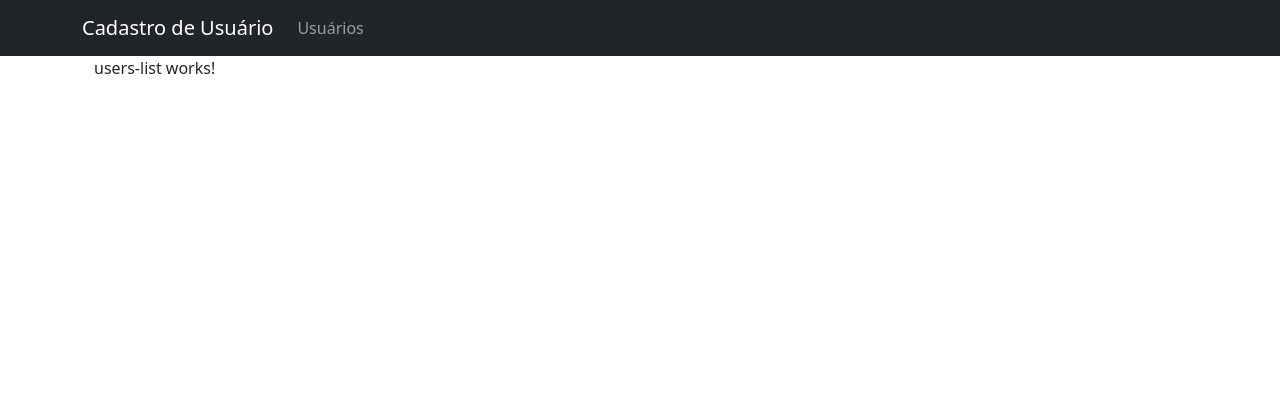
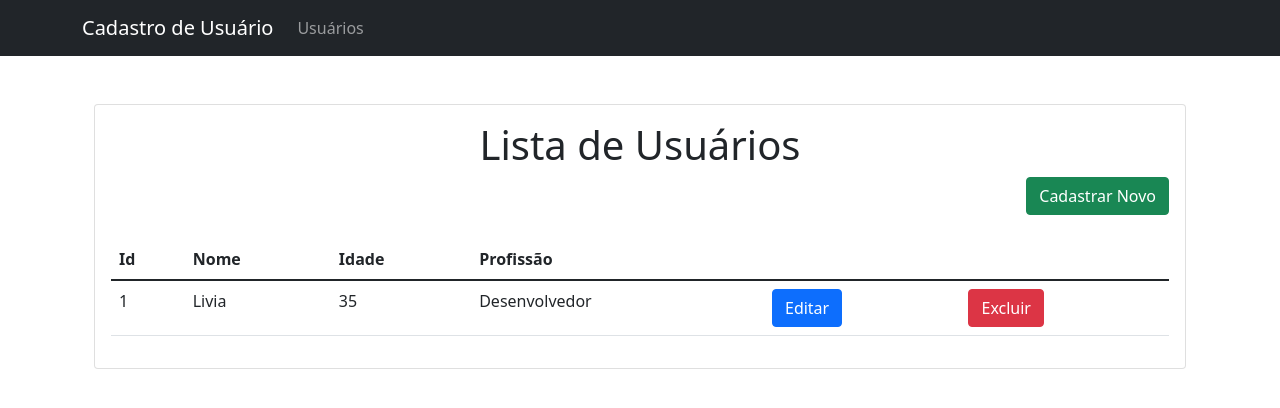
Before and after one commit to liviagoncalves/crud-dio-angular, an Angular app: page / in a window 1280 px wide. Shown: the top 408 px of the page. Built offline with nearby package versions, Linux system fonts and the light colour scheme.

Commit message:
criando Compomente user-form

```diff
--- a/src/app/app-routing.module.ts
+++ b/src/app/app-routing.module.ts
@@ -1,9 +1,11 @@
 import { NgModule } from '@angular/core';
 import { RouterModule, Routes } from '@angular/router';
 import {UsersListComponent} from "./pages/users/users-list/users-list.component";
+import {UserFormComponent} from "./pages/users/user-form/user-form.component";
 
 const routes: Routes = [
-  { path: '', component: UsersListComponent}
+  { path: '', component: UsersListComponent},
+  { path: 'form', component: UserFormComponent}
 ];
 
 @NgModule({
--- a/src/app/app.module.ts
+++ b/src/app/app.module.ts
@@ -5,12 +5,14 @@ import { AppRoutingModule } from './app-routing.module';
 import { AppComponent } from './app.component';
 import { HeaderComponent } from './components/header/header.component';
 import { UsersListComponent } from './pages/users/users-list/users-list.component';
+import { UserFormComponent } from './pages/users/user-form/user-form.component';
 
 @NgModule({
   declarations: [
     AppComponent,
     HeaderComponent,
     UsersListComponent,
+    UserFormComponent,
   ],
   imports: [
     BrowserModule,
--- a/src/app/components/header/header.component.html
+++ b/src/app/components/header/header.component.html
@@ -1,13 +1,13 @@
 <nav class="navbar navbar-expand-lg navbar-dark bg-dark">
   <div class="container">
-    <a href="" class="navbar-brand">Cadastro de Usuário</a>
+    <a routerLink="/" class="navbar-brand">Cadastro de Usuário</a>
     <button class="navbar-toggler" type="button" data-toggle="collapse" data-target="#navbarSupportedContent" aria-controls="navbarSupportedContent" aria-expanded="false" aria-label="Toggle navigation">
       <span class="navbar-toggler-icon"></span>
     </button>
     <div class="collapse navbar-collapse" id="#navbarSupportedContent">
       <ul class="navbar-nav mr-auto">
         <li class="nav-item">
-          <a href="" class="nav-link">Usuários</a>
+          <a routerLink="/" class="nav-link">Usuários</a>
         </li>
       </ul>
     </div>
--- /dev/null
+++ b/src/app/pages/users/user-form/user-form.component.html
@@ -0,0 +1,41 @@
+ <div class="card w-100 my-5">
+   <div class="card-body">
+     <h1 class="card-title text-center">Formulário de Usuários</h1>
+     <form>
+       <div class="row my-4">
+         <div class="col-6">
+           <div class="form-floating">
+             <input type="text" class="form-control" id="nome" placeholder="Digite o seu Nome">
+             <label for="nome">Nome</label>
+           </div>
+         </div>
+         <div class="col-6">
+           <div class="form-floating">
+             <input type="text" class="form-control" id="sobrenome" placeholder="Digite o seu Sobrenome">
+             <label for="sobrenome">Sobrenome</label>
+           </div>
+         </div>
+       </div>
+       <div class="row my-4">
+         <div class="col-6">
+           <div class="form-floating">
+             <input type="text" class="form-control" id="idade" placeholder="Digite a sua Idade">
+             <label for="idade">Idade</label>
+           </div>
+         </div>
+         <div class="col-6">
+           <div class="form-floating">
+           <input type="text" class="form-control" id="profissao" placeholder="Digite a sua Profissão">
+           <label for="profissao">Profissão</label>
+         </div>
+         </div>
+       </div>
+       <div class="row my-4">
+         <div class="form-group col-12 mt-4">
+           <button type="button" class="btn btn-outline-danger float-start">Cancelar</button>
+           <button type="button" class="btn btn-outline-success float-end">Enviar</button>
+         </div>
+       </div>
+     </form>
+   </div>
+ </div>
--- /dev/null
+++ b/src/app/pages/users/user-form/user-form.component.ts
@@ -0,0 +1,15 @@
+import { Component, OnInit } from '@angular/core';
+
+@Component({
+  selector: 'app-user-form',
+  templateUrl: './user-form.component.html',
+  styleUrls: ['./user-form.component.css']
+})
+export class UserFormComponent implements OnInit {
+
+  constructor() { }
+
+  ngOnInit(): void {
+  }
+
+}
--- a/src/app/pages/users/users-list/users-list.component.html
+++ b/src/app/pages/users/users-list/users-list.component.html
@@ -1 +1,33 @@
-<p>users-list works!</p>
+<div class="card w-100 my-5">
+  <div class="card-body">
+    <h1 class="card-title text-center">Lista de Usuários</h1>
+    <button class="btn btn-success mb-4 float-end" routerLink="/form">
+      Cadastrar Novo
+    </button>
+    <table class="table">
+      <thead>
+        <tr>
+          <th>Id</th>
+          <th>Nome</th>
+          <th>Idade</th>
+          <th>Profissão</th>
+          <th colspan="2"></th>
+        </tr>
+      </thead>
+      <tbody>
+        <tr>
+          <td>1</td>
+          <td>Livia</td>
+          <td>35</td>
+          <td>Desenvolvedor</td>
+          <td>
+            <button class="btn btn-primary">Editar</button>
+          </td>
+          <td>
+            <button class="btn btn-danger">Excluir</button>
+          </td>
+        </tr>
+      </tbody>
+    </table>
+  </div>
+</div>
```
Also changed, not shown: src/app/pages/users/user-form/user-form.component.css (added), 1 other file (tests, documents, lock files or other folders).
